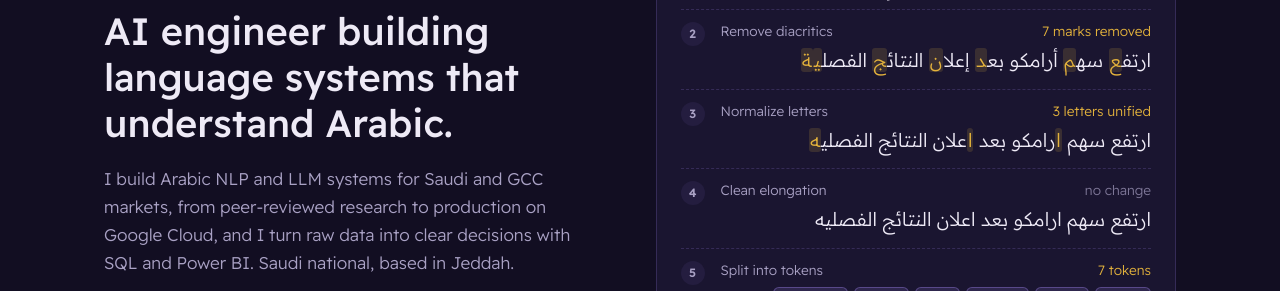
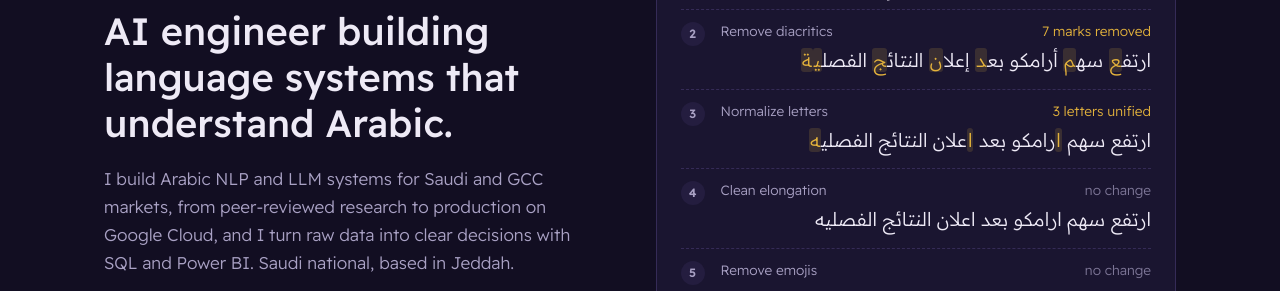
Before and after one commit to joudalbaiti/joudalbaiti.github.io, a plain HTML site: page index.html in a window 1280 px wide. Shown: the part 497-788 px from the top of the page. Drawn offline with Linux system fonts and the light colour scheme.

Commit message:
Add explicit remove-emoji step to the Arabic cleaning demo

```diff
--- a/index.html
+++ b/index.html
@@ -276,8 +276,8 @@ html[data-lang="ar"] body{font-size:17.5px;line-height:1.85}
       <textarea id="src" rows="2" lang="ar" spellcheck="false"></textarea>
       <ol class="stages" id="stages" aria-live="polite"></ol>
       <p class="foot">
-        <span data-l="en">Light prefix splitting shown in purple; emojis stay as their own token because they carry sentiment. Real systems go further with morphological analysis and subword tokenizers.</span>
-        <span data-l="ar">السوابق المفصولة باللون البنفسجي، والإيموجي يبقى وحدة مستقلة لأنه يحمل مشاعر. الأنظمة الفعلية تتعمق أكثر بالتحليل الصرفي ومقطِّعات الوحدات الجزئية.</span>
+        <span data-l="en">Light prefix splitting shown in purple. For sentiment work, emojis are often mapped to words instead of dropped. Real systems go further with morphological analysis and subword tokenizers.</span>
+        <span data-l="ar">السوابق المفصولة باللون البنفسجي. وفي تحليل المشاعر يُحوَّل الإيموجي غالباً إلى كلمات بدل حذفه. الأنظمة الفعلية تتعمق أكثر بالتحليل الصرفي ومقطِّعات الوحدات الجزئية.</span>
       </p>
     </div>
   </div>
@@ -616,10 +616,10 @@ html[data-lang="ar"] body{font-size:17.5px;line-height:1.85}
     'هل تستطيعُ الآلةُ أن تفهمَ لهجتَنا؟'
   ];
   var T={
-    en:{s:['Original text','Remove diacritics','Normalize letters','Clean elongation','Split into tokens'],
-        c:function(n,i){return n===0?'no change':(i===1?n+' mark'+(n>1?'s':'')+' removed':i===2?n+' letter'+(n>1?'s':'')+' unified':i===3?n+' character'+(n>1?'s':'')+' trimmed':n+' token'+(n>1?'s':''))}},
-    ar:{s:['النص الأصلي','حذف التشكيل','توحيد الحروف','إزالة التطويل والتكرار','التقطيع إلى وحدات'],
-        c:function(n,i){if(n===0)return 'بلا تغيير';var w=i===1?'المحذوف':i===2?'الموحَّد':i===3?'المحذوف':'عدد الوحدات';return w+': '+n}}
+    en:{s:['Original text','Remove diacritics','Normalize letters','Clean elongation','Remove emojis','Split into tokens'],
+        c:function(n,i){return n===0?'no change':(i===1?n+' mark'+(n>1?'s':'')+' removed':i===2?n+' letter'+(n>1?'s':'')+' unified':i===3?n+' character'+(n>1?'s':'')+' trimmed':i===4?n+' emoji'+(n>1?'s':'')+' removed':n+' token'+(n>1?'s':''))}},
+    ar:{s:['النص الأصلي','حذف التشكيل','توحيد الحروف','إزالة التطويل والتكرار','حذف الإيموجي','التقطيع إلى وحدات'],
+        c:function(n,i){if(n===0)return 'بلا تغيير';var w=i===1?'المحذوف':i===2?'الموحَّد':i===3?'المحذوف':i===4?'المحذوف':'عدد الوحدات';return w+': '+n}}
   };
   var DIAC=/[ؐ-ًؚ-ٰٟۖ-ۭ]/g;
   function esc(s){return s.replace(/[&<>"]/g,function(c){return{'&':'&amp;','<':'&lt;','>':'&gt;','"':'&quot;'}[c]})}
@@ -659,11 +659,15 @@ html[data-lang="ar"] body{font-size:17.5px;line-height:1.85}
       clean3+=cc;h3+=esc(cc);
     }
     steps.push({html:h3,n:n3});
-    // 4 tokens with light prefix split
-    var toks=clean3.match(/[\p{L}\p{N}]+|\p{Extended_Pictographic}(?:\p{Emoji_Modifier}|\uFE0F|\u200D\p{Extended_Pictographic})*/gu)||[];
+    // 4 emojis: removed, counted
+    var EM=/\p{Extended_Pictographic}(?:\p{Emoji_Modifier}|\uFE0F|\u200D\p{Extended_Pictographic})*/gu;
+    var n4=(clean3.match(EM)||[]).length;
+    var clean4=clean3.replace(EM,'').replace(/\s+/g,' ').trim();
+    steps.push({html:esc(clean4),n:n4});
+    // 5 tokens with light prefix split
+    var toks=clean4.match(/[\p{L}\p{N}]+/gu)||[];
     var PRE=['وال','بال','فال','كال','لل','ال'];
     var th='<div class="tokens">'+toks.map(function(t){
-      if(/\p{Extended_Pictographic}/u.test(t)) return '<span class="tok emo">'+t+'</span>';
       for(var p=0;p<PRE.length;p++){
         if(t.indexOf(PRE[p])===0&&t.length-PRE[p].length>=2){
           return '<span class="tok"><span class="pre">'+PRE[p]+'</span>'+esc(t.slice(PRE[p].length))+'</span>';
```
